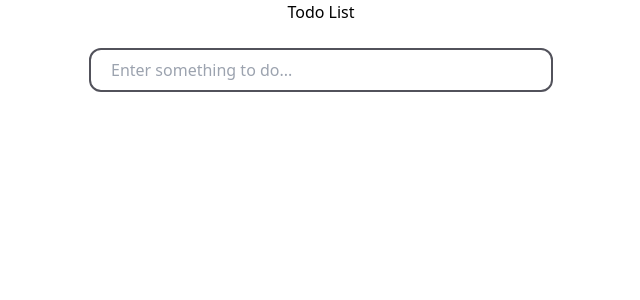
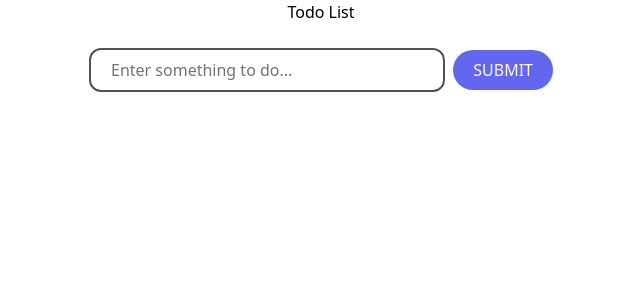
Before and after one commit to hermanconnor/react-todo-list, a React (Vite) app: page / in a window 1280 px wide. Shown: the top 300 px of the page, without its empty margins (319-959 px from the left). Built offline with nearby package versions, Linux system fonts and the light colour scheme.

Commit message:
Install nanoid and classnames, and style form input and button

```diff
--- a/package.json
+++ b/package.json
@@ -10,7 +10,9 @@
     "preview": "vite preview"
   },
   "dependencies": {
+    "classnames": "^2.5.1",
     "framer-motion": "^10.16.16",
+    "nanoid": "^5.0.4",
     "react": "^18.2.0",
     "react-dom": "^18.2.0",
     "sonner": "^1.3.1"
--- a/src/components/AddTodoForm.tsx
+++ b/src/components/AddTodoForm.tsx
@@ -2,11 +2,22 @@ const AddTodoForm = () => {
   return (
     <form>
       <div className="m-auto flex w-full max-w-lg items-center gap-2 p-6">
+        <label htmlFor="todoInput" className="sr-only">
+          Add a Todo
+        </label>
         <input
           type="text"
+          id="todoInput"
           placeholder="Enter something to do..."
-          className="w-full rounded-xl border-2 border-zinc-600 px-5 py-2"
+          className="w-full rounded-xl border-2 border-zinc-600 bg-transparent px-5 py-2 outline-none transition-all duration-150 ease-linear placeholder:text-zinc-500 focus:border-indigo-500 focus:ring-4 focus:ring-indigo-500/50"
         />
+
+        <button
+          type="submit"
+          className="rounded-full bg-indigo-500 px-5 py-2 uppercase leading-normal text-white transition-all duration-150 ease-in-out hover:bg-indigo-600 hover:shadow-md focus:bg-indigo-600 focus:shadow-lg focus:outline-none focus:ring focus:ring-indigo-300 active:bg-indigo-700"
+        >
+          Submit
+        </button>
       </div>
     </form>
   );
```
Also changed, not shown: 1 other file (tests, documents, lock files or other folders).
